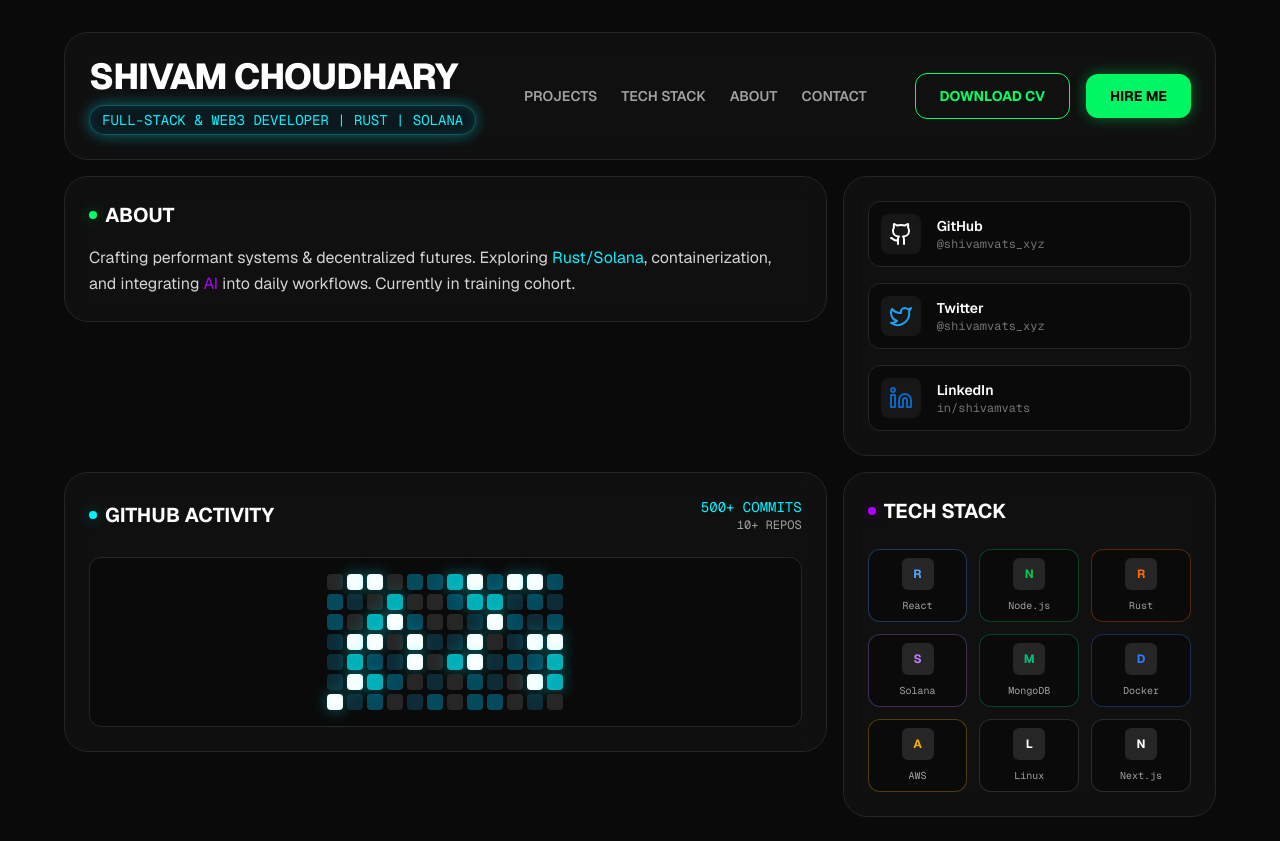
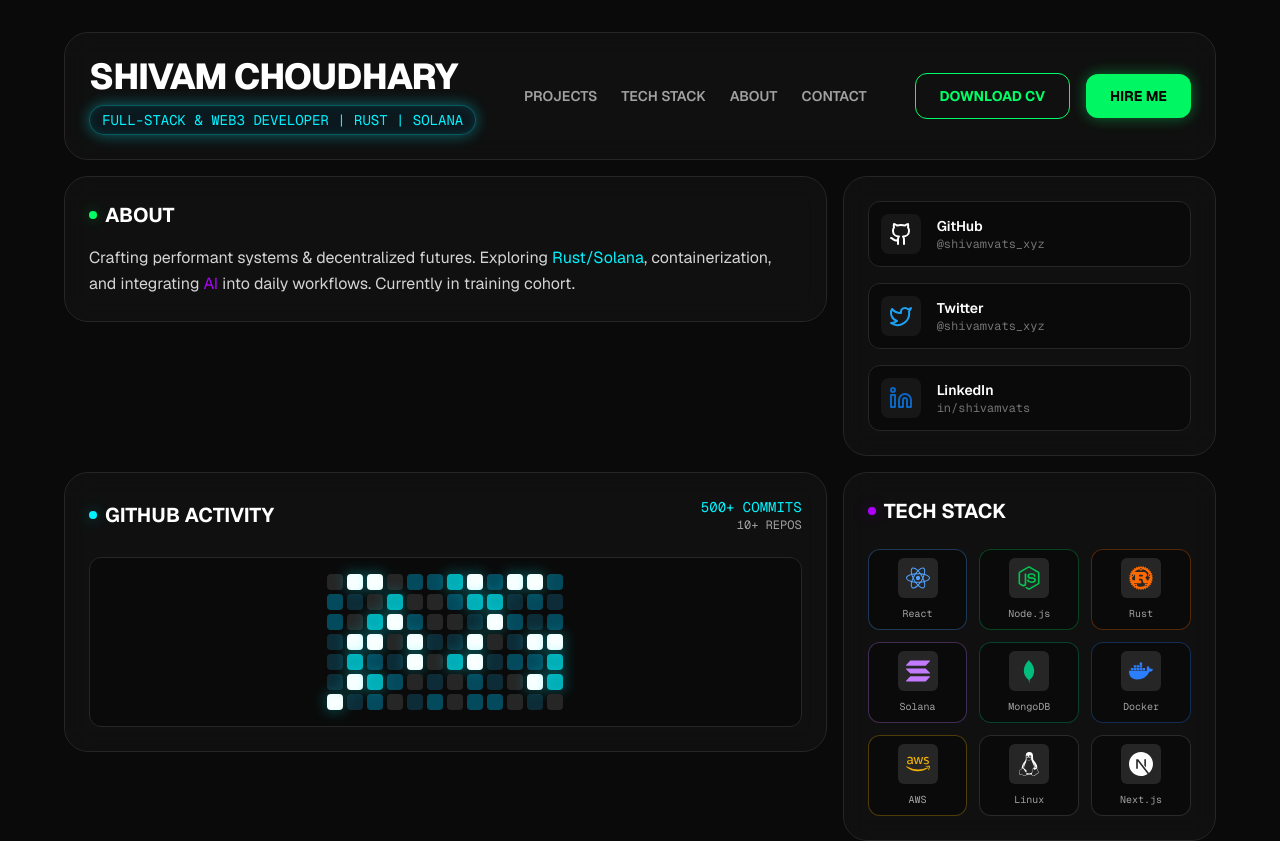
Before and after one commit to ShivamVats00/Portfolio, a Next.js app: page / in a window 1280 px wide. Shown: the top 841 px of the page. Built offline with nearby package versions, Linux system fonts and the light colour scheme.

Commit message:
feat: integrate official SVGs for tech stack icons and refine container proportions

```diff
--- a/src/components/TechStack.tsx
+++ b/src/components/TechStack.tsx
@@ -1,22 +1,26 @@
 "use client";
 
 import { motion } from "framer-motion";
+import { FaReact, FaNodeJs, FaRust, FaDocker, FaAws, FaLinux } from "react-icons/fa";
+import { SiSolana, SiNextdotjs } from "react-icons/si";
+import { DiMongodb } from "react-icons/di";
 
 const techStack = [
-  { name: "React", color: "text-blue-400", border: "border-blue-400/30", glow: "hover:shadow-[0_0_15px_rgba(96,165,250,0.5)]" },
-  { name: "Node.js", color: "text-green-500", border: "border-green-500/30", glow: "hover:shadow-[0_0_15px_rgba(34,197,94,0.5)]" },
-  { name: "Rust", color: "text-orange-500", border: "border-orange-500/30", glow: "hover:shadow-[0_0_15px_rgba(249,115,22,0.5)]" },
-  { name: "Solana", color: "text-purple-400", border: "border-purple-400/30", glow: "hover:shadow-[0_0_15px_rgba(192,132,252,0.5)]" },
-  { name: "MongoDB", color: "text-emerald-500", border: "border-emerald-500/30", glow: "hover:shadow-[0_0_15px_rgba(16,185,129,0.5)]" },
-  { name: "Docker", color: "text-blue-500", border: "border-blue-500/30", glow: "hover:shadow-[0_0_15px_rgba(59,130,246,0.5)]" },
-  { name: "AWS", color: "text-yellow-500", border: "border-yellow-500/30", glow: "hover:shadow-[0_0_15px_rgba(234,179,8,0.5)]" },
-  { name: "Linux", color: "text-white", border: "border-neutral-500/30", glow: "hover:shadow-[0_0_15px_rgba(255,255,255,0.3)]" },
-  { name: "Next.js", color: "text-white", border: "border-neutral-500/30", glow: "hover:shadow-[0_0_15px_rgba(255,255,255,0.3)]" },
+  { name: "React", icon: FaReact, color: "text-blue-400", border: "border-blue-400/30", glow: "hover:shadow-[0_0_15px_rgba(96,165,250,0.5)]" },
+  { name: "Node.js", icon: FaNodeJs, color: "text-green-500", border: "border-green-500/30", glow: "hover:shadow-[0_0_15px_rgba(34,197,94,0.5)]" },
+  { name: "Rust", icon: FaRust, color: "text-orange-500", border: "border-orange-500/30", glow: "hover:shadow-[0_0_15px_rgba(249,115,22,0.5)]" },
+  { name: "Solana", icon: SiSolana, color: "text-purple-400", border: "border-purple-400/30", glow: "hover:shadow-[0_0_15px_rgba(192,132,252,0.5)]" },
+  { name: "MongoDB", icon: DiMongodb, color: "text-emerald-500", border: "border-emerald-500/30", glow: "hover:shadow-[0_0_15px_rgba(16,185,129,0.5)]" },
+  { name: "Docker", icon: FaDocker, color: "text-blue-500", border: "border-blue-500/30", glow: "hover:shadow-[0_0_15px_rgba(59,130,246,0.5)]" },
+  { name: "AWS", icon: FaAws, color: "text-yellow-500", border: "border-yellow-500/30", glow: "hover:shadow-[0_0_15px_rgba(234,179,8,0.5)]" },
+  { name: "Linux", icon: FaLinux, color: "text-white", border: "border-neutral-500/30", glow: "hover:shadow-[0_0_15px_rgba(255,255,255,0.3)]" },
+  { name: "Next.js", icon: SiNextdotjs, color: "text-white", border: "border-neutral-500/30", glow: "hover:shadow-[0_0_15px_rgba(255,255,255,0.3)]" },
 ];
 
 export default function TechStack() {
   return (
     <motion.section
+      id="tech"
       initial={{ opacity: 0, scale: 0.95 }}
       animate={{ opacity: 1, scale: 1 }}
       transition={{ delay: 0.2 }}
@@ -26,20 +30,22 @@
         <span className="w-2 h-2 rounded-full bg-neon-purple glow-purple"></span>
         TECH STACK
       </h2>
-      <div className="grid grid-cols-3 gap-3 flex-1">
-        {techStack.map((tech, i) => (
+      <div className="grid grid-cols-3 gap-3">
+        {techStack.map((tech) => {
+          const Icon = tech.icon;
+          return (
             <motion.div
               key={tech.name}
               whileHover={{ scale: 1.05 }}
               className={`flex flex-col items-center justify-center p-2 rounded-xl bg-neutral-950 border ${tech.border} ${tech.glow} transition-all cursor-crosshair group`}
             >
-            {/* Simple placeholder icon for now using CSS shapes or text. Ideally SVGs */}
-            <div className={`w-8 h-8 rounded-md mb-2 bg-neutral-800 flex items-center justify-center ${tech.color} font-bold text-xs group-hover:bg-neutral-800/50 transition-colors`}>
-               {tech.name[0]}
+              <div className={`w-10 h-10 rounded-md mb-2 bg-neutral-800 flex items-center justify-center ${tech.color} font-bold text-xs group-hover:bg-neutral-800/50 transition-colors`}>
+                 <Icon size={24} />
               </div>
               <span className="text-[10px] font-mono text-neutral-400 group-hover:text-white transition-colors">{tech.name}</span>
             </motion.div>
-        ))}
+          );
+        })}
       </div>
     </motion.section>
   );
```
Lines whose indentation alone changed are shown as unchanged.
